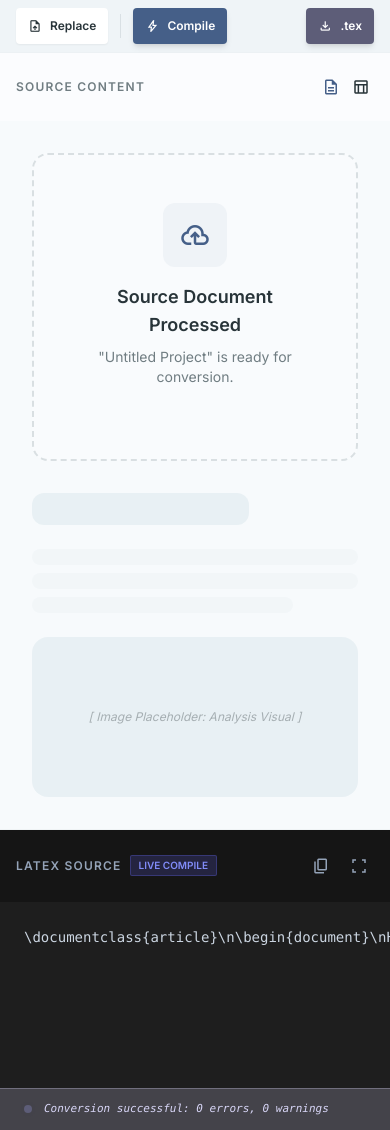
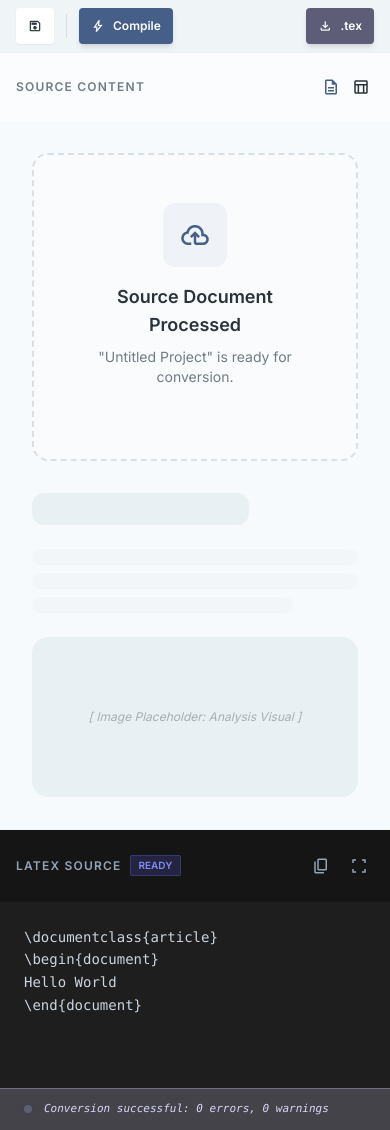
Before and after one commit to omaralaye/latexgenius, a Django app: page /editor/ in a window 390 px wide. Shown: the part 67-1197 px from the top of the page. Run offline with Django 5.2, Linux system fonts and the light colour scheme; the visitor is signed in with stand-in values (Sample User, id 1); data comes from the database, SQL or seed files in the repository; data that the repository does not hold is empty; some libraries are stand-ins or nearby versions.

Commit message:
Integrate LaTeX.Online for cloud compilation
This commit makes the LaTeX editor functional by integrating it with
the LaTeX.Online compilation service.

Key changes:
- Updated the editor UI to include an editable LaTeX textarea.
- Implemented AJAX-based 'Save' functionality for persisting LaTeX source.
- Added a 'compile_project' view that proxies LaTeX content to LaTeX.Online
  and returns the resulting PDF.
- Added 'httpx' to requirements.txt for external API communication.
- Secured new endpoints with @login_required and project ownership checks.
- Manually updated initial data to include the 'Cloud Compilation' feature
  on the landing page.

Co-authored-by: omaralaye <199628096+omaralaye@users.noreply.github.com>

```diff
--- a/myapp/templates/pages/editor.html
+++ b/myapp/templates/pages/editor.html
@@ -97,13 +97,12 @@
     <!-- Utility Bar -->
     <div class="bg-surface-container-low px-4 sm:px-6 py-2 flex flex-wrap items-center justify-between gap-2 border-b border-outline-variant/5">
         <div class="flex items-center gap-2">
-            <button class="flex items-center gap-2 px-3 sm:px-4 py-2 bg-white text-on-surface text-xs sm:text-sm font-bold rounded-lg shadow-sm hover:bg-surface-bright transition-all">
-                <span class="material-symbols-outlined text-sm">upload_file</span>
-                <span class="hidden xs:inline">Replace Source</span>
-                <span class="xs:hidden">Replace</span>
+            <button id="save-button" onclick="saveProject()" class="flex items-center gap-2 px-3 sm:px-4 py-2 bg-white text-on-surface text-xs sm:text-sm font-bold rounded-lg shadow-sm hover:bg-surface-bright transition-all">
+                <span class="material-symbols-outlined text-sm">save</span>
+                <span class="hidden xs:inline">Save</span>
             </button>
             <div class="h-6 w-[1px] mx-1 bg-outline-variant/30"></div>
-            <button class="flex items-center gap-2 px-3 sm:px-4 py-2 bg-primary text-white text-xs sm:text-sm font-bold rounded-lg shadow-md hover:opacity-90 transition-all active:scale-95">
+            <button id="compile-button" onclick="compileProject()" class="flex items-center gap-2 px-3 sm:px-4 py-2 bg-primary text-white text-xs sm:text-sm font-bold rounded-lg shadow-md hover:opacity-90 transition-all active:scale-95">
                 <span class="material-symbols-outlined text-sm">bolt</span>
                 Compile
             </button>
@@ -113,7 +112,7 @@
                 <span class="material-symbols-outlined text-sm">history</span>
                 Versions
             </button>
-            <button class="flex items-center gap-2 px-3 sm:px-4 py-2 bg-tertiary text-white text-xs sm:text-sm font-bold rounded-lg shadow-md hover:bg-tertiary-container transition-all active:scale-95">
+            <button onclick="downloadTex()" class="flex items-center gap-2 px-3 sm:px-4 py-2 bg-tertiary text-white text-xs sm:text-sm font-bold rounded-lg shadow-md hover:bg-tertiary-container transition-all active:scale-95">
                 <span class="material-symbols-outlined text-sm">download</span>
                 <span class="hidden xs:inline">Download .tex</span>
                 <span class="xs:hidden">.tex</span>
@@ -166,10 +165,10 @@
             <div class="p-4 flex items-center justify-between bg-black/30">
                 <div class="flex items-center gap-2">
                     <span class="text-xs font-bold uppercase tracking-widest text-slate-400">LaTeX Source</span>
-                    <span class="px-2 py-0.5 bg-indigo-500/20 text-indigo-400 text-[10px] font-bold rounded border border-indigo-500/30">LIVE COMPILE</span>
+                    <span id="status-badge" class="px-2 py-0.5 bg-indigo-500/20 text-indigo-400 text-[10px] font-bold rounded border border-indigo-500/30">READY</span>
                 </div>
                 <div class="flex gap-2">
-                    <button class="p-1.5 hover:bg-white/10 rounded transition-colors text-slate-400">
+                    <button onclick="copyToClipboard()" class="p-1.5 hover:bg-white/10 rounded transition-colors text-slate-400">
                         <span class="material-symbols-outlined text-lg">content_copy</span>
                     </button>
                     <button class="p-1.5 hover:bg-white/10 rounded transition-colors text-slate-400">
@@ -177,8 +176,8 @@
                     </button>
                 </div>
             </div>
-            <div class="flex-1 p-6 overflow-y-auto custom-scrollbar">
-                <pre class="text-sm leading-relaxed text-slate-300"><code>{{ project.content }}</code></pre>
+            <div class="flex-1 flex flex-col overflow-hidden">
+                <textarea id="latex-editor" class="flex-1 w-full p-6 bg-transparent text-sm leading-relaxed text-slate-300 font-mono focus:ring-0 border-none resize-none custom-scrollbar outline-none" spellcheck="false">{{ project.content }}</textarea>
             </div>
             <!-- Live Notification -->
             <div class="px-6 py-3 bg-tertiary-container/20 border-t border-tertiary-container/30 flex items-center gap-3">
@@ -193,6 +192,102 @@
 </main>
 
 <script>
+    const projectId = "{{ project.id }}";
+    const editor = document.getElementById('latex-editor');
+    const statusBadge = document.getElementById('status-badge');
+    const statusText = document.querySelector('.text-tertiary-fixed');
+
+    async function saveProject() {
+        const saveBtn = document.getElementById('save-button');
+        const originalHtml = saveBtn.innerHTML;
+        saveBtn.disabled = true;
+        saveBtn.innerHTML = '<span class="material-symbols-outlined animate-spin text-sm">sync</span> Saving...';
+
+        try {
+            const response = await fetch(`/editor/${projectId}/save/`, {
+                method: 'POST',
+                headers: {
+                    'Content-Type': 'application/json',
+                    'X-CSRFToken': getCookie('csrftoken')
+                },
+                body: JSON.stringify({
+                    content: editor.value
+                })
+            });
+
+            if (response.ok) {
+                statusBadge.textContent = 'SAVED';
+                statusBadge.classList.replace('bg-indigo-500/20', 'bg-emerald-500/20');
+                statusBadge.classList.replace('text-indigo-400', 'text-emerald-400');
+                statusBadge.classList.replace('border-indigo-500/30', 'border-emerald-500/30');
+            }
+        } catch (error) {
+            console.error('Save failed:', error);
+        } finally {
+            saveBtn.disabled = false;
+            saveBtn.innerHTML = originalHtml;
+        }
+    }
+
+    async function compileProject() {
+        const compileBtn = document.getElementById('compile-button');
+        const originalHtml = compileBtn.innerHTML;
+
+        // Auto-save before compiling
+        await saveProject();
+
+        compileBtn.disabled = true;
+        compileBtn.innerHTML = '<span class="material-symbols-outlined animate-spin text-sm">sync</span> Compiling...';
+        statusText.textContent = 'Compiling via LaTeX.Online...';
+
+        try {
+            window.location.href = `/editor/${projectId}/compile/`;
+
+            // Note: Since location.href trigger a download, the page won't refresh.
+            // We'll reset the button state after a delay as a heuristic.
+            setTimeout(() => {
+                compileBtn.disabled = false;
+                compileBtn.innerHTML = originalHtml;
+                statusText.textContent = 'Compilation request sent.';
+            }, 3000);
+        } catch (error) {
+            statusText.textContent = 'Error: ' + error.message;
+            compileBtn.disabled = false;
+            compileBtn.innerHTML = originalHtml;
+        }
+    }
+
+    function downloadTex() {
+        const blob = new Blob([editor.value], { type: 'text/x-tex' });
+        const url = window.URL.createObjectURL(blob);
+        const a = document.createElement('a');
+        a.href = url;
+        a.download = 'main.tex';
+        document.body.appendChild(a);
+        a.click();
+        window.URL.revokeObjectURL(url);
+    }
+
+    function copyToClipboard() {
+        navigator.clipboard.writeText(editor.value);
+        alert('LaTeX code copied to clipboard!');
+    }
+
+    function getCookie(name) {
+        let cookieValue = null;
+        if (document.cookie && document.cookie !== '') {
+            const cookies = document.cookie.split(';');
+            for (let i = 0; i < cookies.length; i++) {
+                const cookie = cookies[i].trim();
+                if (cookie.substring(0, name.length + 1) === (name + '=')) {
+                    cookieValue = decodeURIComponent(cookie.substring(name.length + 1));
+                    break;
+                }
+            }
+        }
+        return cookieValue;
+    }
+
     function initializeEditorClerk() {
         if (!window.Clerk) return;
         const userButtonDiv = document.getElementById('user-button');
--- a/myapp/urls.py
+++ b/myapp/urls.py
@@ -10,5 +10,7 @@ urlpatterns = [
     path('settings/', views.settings_page, name='settings'),
     path('editor/', views.editor_page, name='editor'),
     path('editor/<str:project_id>/', views.editor_page, name='editor_with_id'),
+    path('editor/<str:project_id>/save/', views.save_project, name='save_project'),
+    path('editor/<str:project_id>/compile/', views.compile_project, name='compile_project'),
     path('templates/', views.templates_page, name='templates'),
 ]
--- a/myapp/views.py
+++ b/myapp/views.py
@@ -3,10 +3,11 @@ from django.contrib.auth.decorators import login_required
 from django.contrib.auth import login, authenticate, logout, get_user_model
 from django.contrib.auth.forms import AuthenticationForm
 from django.contrib import messages
-from django.http import JsonResponse
+from django.http import JsonResponse, HttpResponse
 from django.utils import timezone
 from . import services
 from datetime import datetime
+import httpx
 
 User = get_user_model()
 
@@ -123,7 +124,7 @@ def editor_page(request, project_id=None):
             project_id = services.create_project(
                 owner_id=request.user.id,
                 title="Untitled Project",
-                content=r"\documentclass{article}\n\begin{document}\nHello World\n\end{document}"
+                content="\\documentclass{article}\n\\begin{document}\nHello World\n\\end{document}".replace('\\n', '\n')
             )
             project = services.get_project_by_id(project_id)
 
@@ -149,3 +150,58 @@ def templates_page(request):
     if request.GET.get('format') == 'json':
         return JsonResponse(context, safe=False)
     return render(request, 'pages/templatespage.html', context)
+
+@login_required
+def save_project(request, project_id):
+    project = services.get_project_by_id(project_id)
+    if not project or project['owner_id'] != request.user.id:
+        return JsonResponse({"status": "error", "message": "Project not found or access denied."}, status=404)
+
+    if request.method == 'POST':
+        import json
+        try:
+            data = json.loads(request.body)
+            content = data.get('content')
+            title = data.get('title')
+        except json.JSONDecodeError:
+            content = request.POST.get('content')
+            title = request.POST.get('title')
+
+        update_data = {}
+        if content is not None:
+            update_data['content'] = content
+        if title is not None:
+            update_data['title'] = title
+
+        if update_data:
+            services.update_project(project_id, update_data)
+            return JsonResponse({"status": "success"})
+
+    return JsonResponse({"status": "error", "message": "Invalid request method"}, status=405)
+
+@login_required
+def compile_project(request, project_id):
+    project = services.get_project_by_id(project_id)
+    if not project or project['owner_id'] != request.user.id:
+        return HttpResponse("Project not found or access denied.", status=404)
+
+    content = project['content']
+
+    try:
+        # We use a POST request to handle potentially large LaTeX content
+        # LaTeX.Online supports text compilation via the 'text' parameter
+        response = httpx.post(
+            "https://latexonline.cc/compile",
+            data={"text": content},
+            timeout=60.0
+        )
+
+        if response.status_code == 200:
+            pdf_response = HttpResponse(response.content, content_type='application/pdf')
+            pdf_response['Content-Disposition'] = f'attachment; filename="{project.get("filename", "document.pdf").replace(".tex", ".pdf")}"'
+            return pdf_response
+        else:
+            # On failure, LaTeX.Online often returns the log in the body
+            return HttpResponse(f"Compilation failed:\n\n{response.text}", content_type="text/plain", status=400)
+    except httpx.RequestError as e:
+        return HttpResponse(f"Error connecting to LaTeX.Online: {str(e)}", status=500)
--- a/requirements.txt
+++ b/requirements.txt
@@ -25,3 +25,4 @@ typing_extensions==4.15.0
 wrapt==2.1.2
 pymongo
 python-dotenv
+httpx
```
